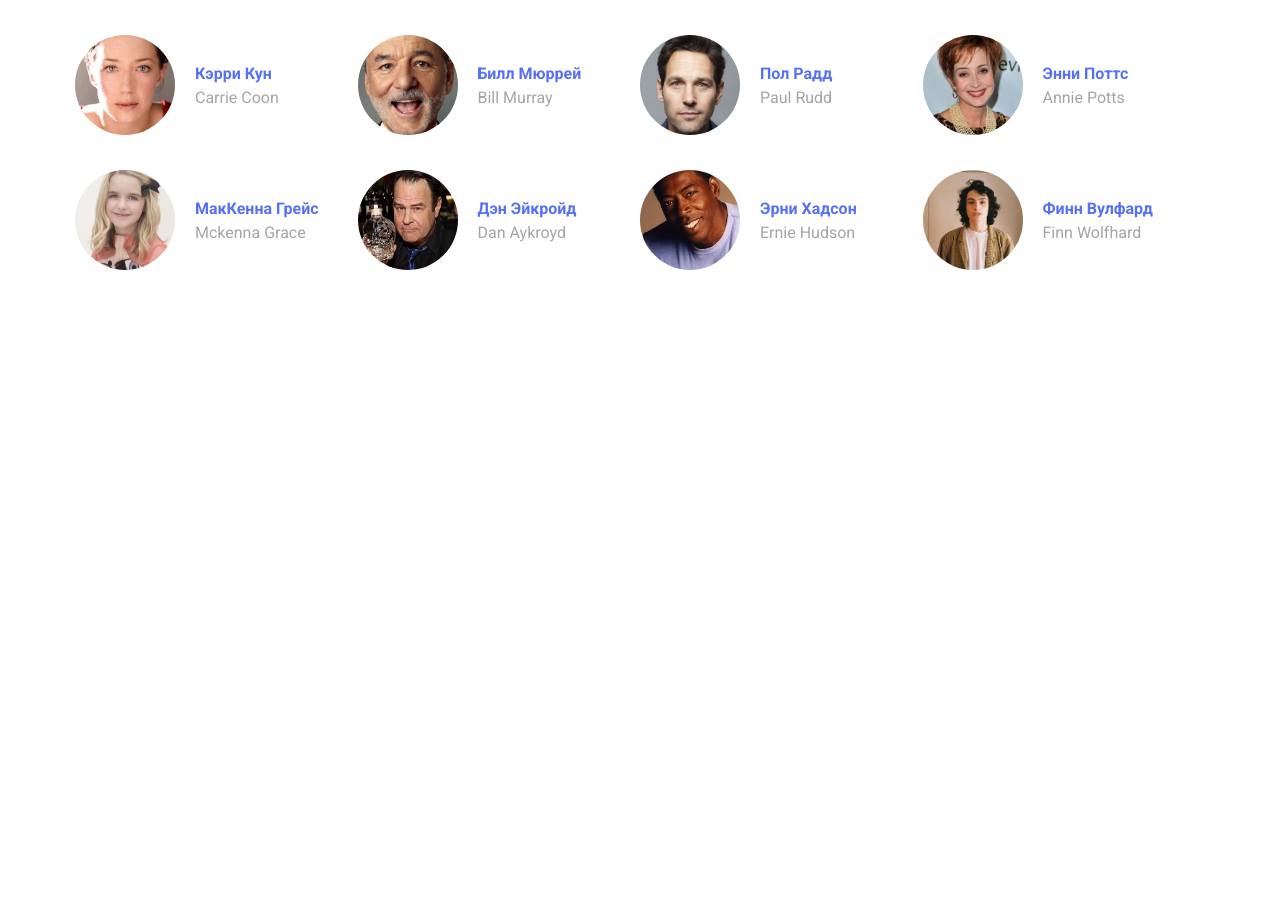
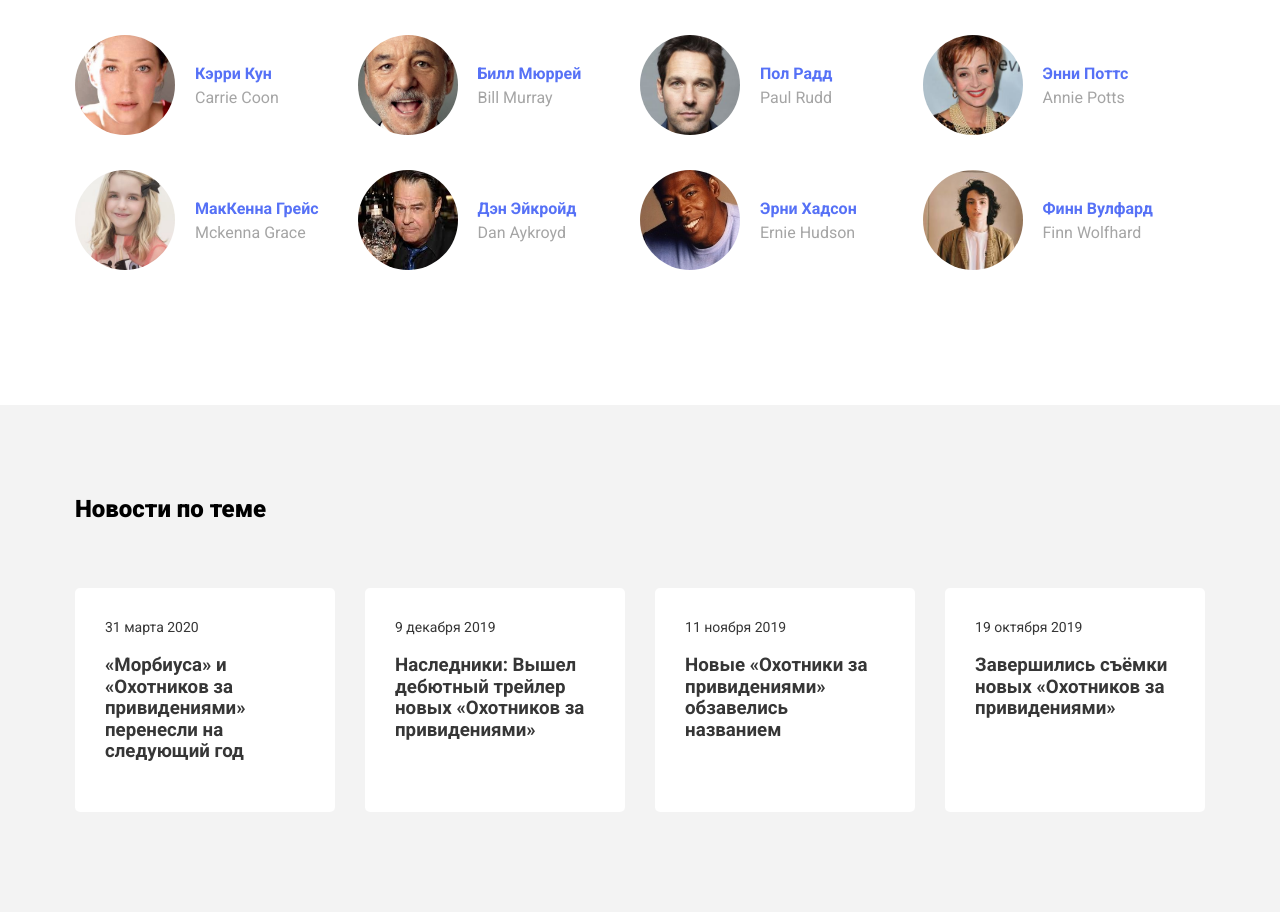
Before and after one commit to AshtonBro/Ghost_Busters, a plain HTML site: page index.html in a window 1280 px wide. Shown: the part 970-1882 px from the top of the page. Before the commit the page ends 1375 px from the top, so only its background shows below. Drawn offline with Linux system fonts and the light colour scheme.

Commit message:
section news

```diff
--- a/css/style.css
+++ b/css/style.css
@@ -91,7 +91,7 @@ body {
 .film {
     padding-top: 80px;
     padding-bottom: 80px;
-    border-bottom: 1px solid #D4D4D4;
+    border-bottom: 1px solid #d4d4d4;
 }
 
 .film-wrapper {
@@ -185,13 +185,13 @@ body {
     justify-content: center;
     height: 100px;
     width: 100px;
-    border: 1px solid #5671F6;
+    border: 1px solid #5671f6;
     border-radius: 10px;
     margin-right: 28px;
     font-weight: bold;
     font-size: 28px;
     line-height: 33px;
-    color: #5671F6;
+    color: #5671f6;
 }
 
 .rating-title {
@@ -228,7 +228,7 @@ body {
     font-weight: normal;
     font-size: 24px;
     line-height: 28px;
-    color: #A5A5A5;
+    color: #a5a5a5;
     margin-right: 30px;
     cursor: pointer;
 }
@@ -262,11 +262,49 @@ body {
 .name {
     font-size: 16px;
     line-height: 19px;
-    color: #5671F6;
+    color: #5671f6;
     margin-top: 0;
     margin-bottom: 6px;
 }
 
 .en-name {
-    color: #A5A5A5;
+    color: #a5a5a5;
 }
+
+.news {
+    padding-top: 70px;
+    padding-bottom: 100px;
+    background-color: #f3f3f3;
+}
+
+.section-news-title {
+    font-weight: 900;
+    color: #000000;
+    margin-bottom: 65px;
+}
+
+.news-cards {
+    display: flex;
+    flex-wrap: wrap;
+    justify-content: space-between;
+}
+
+.news-card {
+    flex-basis: 23%;
+    background-color: #fff;
+    padding: 30px;
+    border-radius: 5px;
+}
+
+.news-date {
+    font-size: 14px;
+    line-height: 16px;
+}
+
+.news-titel {
+    font-weight: 900;
+    font-size: 14px;
+    line-height: 16px;
+    color: #000000;
+    margin-top: 14px;
+}
--- a/index.html
+++ b/index.html
@@ -216,6 +216,45 @@
         <!-- /.container -->
     </section>
     <!-- /.cast -->
+
+    <section class="news">
+        <div class="container">
+            <h2 class="section-title section-news-title">Новости по теме</h2>
+            <div class="news-cards">
+                <div class="news-card">
+                    <span class="news-date">31 марта 2020</span>
+                    <!-- /.date -->
+                    <h3 class="news-title">«Морбиуса» и «Охотников за привидениями» перенесли на следующий год</h3>
+                    <!-- /.news-title -->
+                </div>
+                <!-- /.news-card -->
+                <div class="news-card">
+                    <span class="news-date">9 декабря 2019</span>
+                    <!-- /.date -->
+                    <h3 class="news-title">Наследники: Вышел дебютный трейлер новых «Охотников за привидениями»</h3>
+                    <!-- /.news-title -->
+                </div>
+                <!-- /.news-card -->
+                <div class="news-card">
+                    <span class="news-date">11 ноября 2019</span>
+                    <!-- /.date -->
+                    <h3 class="news-title">Новые «Охотники за привидениями» обзавелись названием</h3>
+                    <!-- /.news-title -->
+                </div>
+                <!-- /.news-card -->
+                <div class="news-card">
+                    <span class="news-date">19 октября 2019</span>
+                    <!-- /.date -->
+                    <h3 class="news-title">Завершились съёмки новых «Охотников за привидениями»</h3>
+                    <!-- /.news-title -->
+                </div>
+                <!-- /.news-card -->
+            </div>
+            <!-- /.news-cards -->
+        </div>
+        <!-- /.container -->
+    </section>
+    <!-- /.news -->
 </body>
 
 </html>
```
